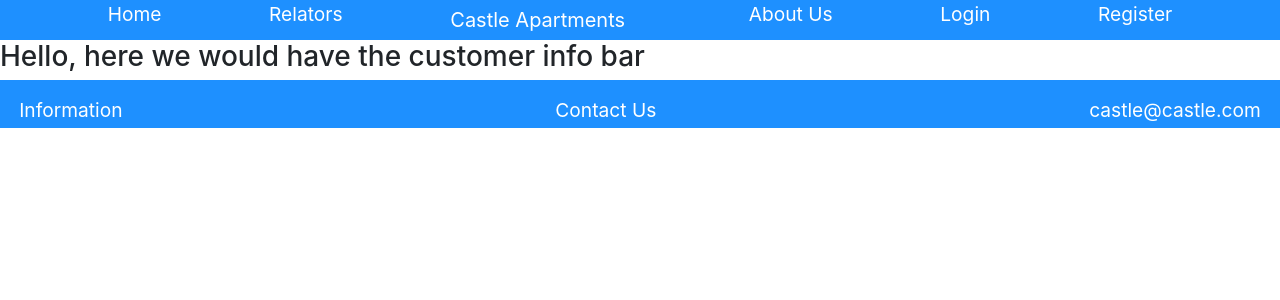
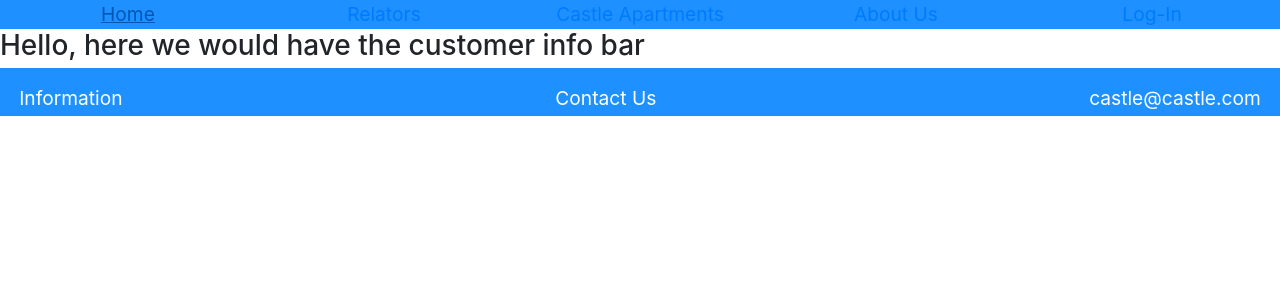
Before and after one commit to Runar16/Verklegt_2, a Django app: page /purchase in a window 1280 px wide. Shown: the top 300 px of the page. Run offline with Django 3.2, Linux system fonts and the light colour scheme; some libraries are stand-ins or nearby versions.

Commit message:
fixed navbar

```diff
--- a/templates/base.html
+++ b/templates/base.html
@@ -13,29 +13,17 @@
 </head>
 <body>
     <nav class="top-navigation b-menu  trans">
-        <div class="navflexcontainer">
-
-            <div><a href="{% url 'frontpage' %}" class="login">Home</a></div>
-
-                    <div><a href="{% url 'realtor' %}" class="login">Relators</a></div>
-                    <div>
-                    <a href="#" class="navbar-brand">Castle Apartments</a>
-                    <!--<button class="navbar-toggler" type="button" data-toggle="collapse" data-target="#navbarSupportedContent" aria-controls="navbarSupportedContent" aria-expanded="false" aria-label="Toggle navigation">
-                    <span class="navbar-toggler-icon"></span>
-                    </button> I KNOW NOTHING-->
-                    </div>
-                    <div><a href="#" class="login">About Us</a></div>
-
-                    {% if user.is_authenticated %}
-                <div><a class="login" href="{%url 'profile' %}">Profile</a></div>
-                <div><a class="login" href="{%url 'logout' %}">Logout</a></div>
+        <div class="navbar-container" style="display: flex; flex-wrap: wrap;">
+            <a href="{% url 'frontpage' %}" style="width: 20%">Home</a>
+            <a href="{% url 'realtor' %}" style="width: 20%">Relators</a>
+            <a href="{% url 'frontpage' %}" style="width: 20%">Castle Apartments</a>
+            <a href="#" style="width: 20%">About Us</a>
+            {% if user.is_authenticated %}
+                <a href="{%url 'profile' %}" style="width: 20%">Profile</a>
             {% else %}
-                <div><a class="login" href="{% url 'login' %}">Login</a></div>
-                <div><a class="login" href="{% url 'register' %}">Register</a></div>
+                <a href="{% url 'login' %}" style="width: 20%">Log-In</a>
             {% endif %}
-
-
-            </div>
+        </div>
 
 </nav>
         {% block content %}
```
